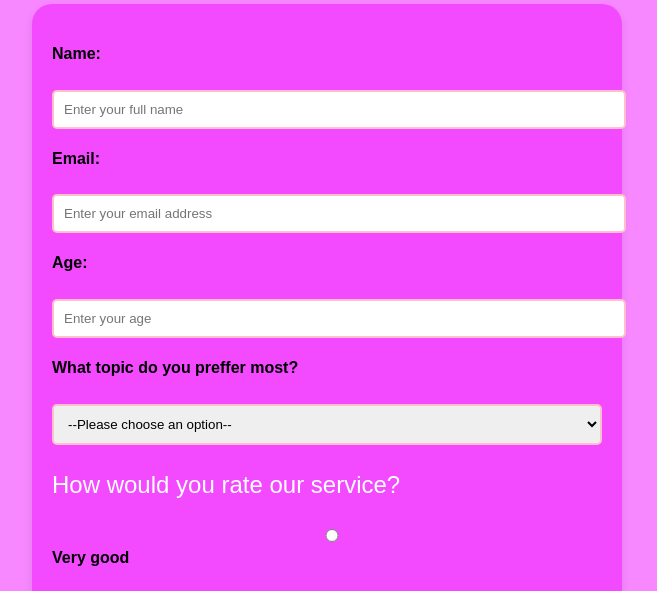
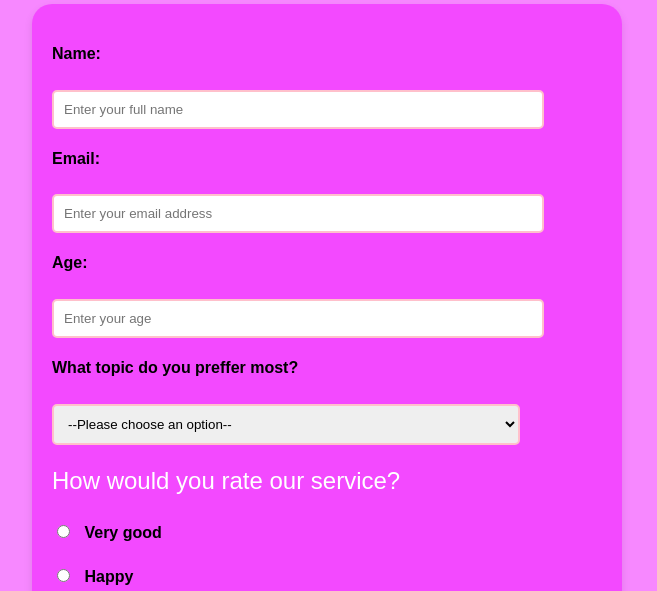
Before and after one commit to Percy-Lang/Survey-form, a plain HTML site: page index.html in a window 1280 px wide. Shown: the part 198-789 px from the top of the page, without its empty margins (313-970 px from the left). Drawn offline with Linux system fonts and the light colour scheme.

Commit message:
Update styles.css

```diff
--- a/styles.css
+++ b/styles.css
@@ -1,3 +1,5 @@
+
+
 /* start of styles.css */
 
 body {
@@ -40,12 +42,13 @@ label {
   text-align: inline;
 }
 input, select, textarea, button {
-  width: 100%;
+  width: 85%;
   padding: 10px;
   margin-top: 5px;
   border: 2px solid pink;
   border-radius: 5px;
   text-align: inline;
+}
   textarea {
   resize: vertical;
 }
```
